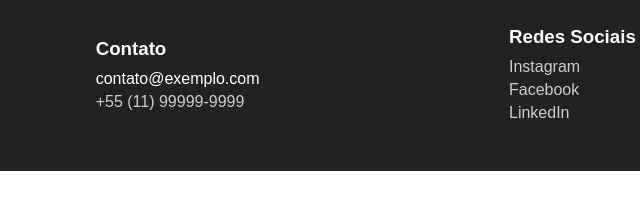
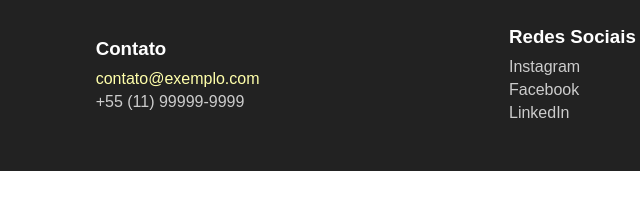
Before and after one commit to EduardoDias1902/Restaurante-sushi, a plain HTML site: page index.html in a window 1280 px wide. In both pictures the pointer is over the link "contato@exemplo.com". Shown: the part 472-682 px from the top of the page, 31-671 px from the left. Drawn offline with Linux system fonts and the light colour scheme.

Commit message:
commit inicial

```diff
--- a/style.css
+++ b/style.css
@@ -61,5 +61,5 @@ img{
     }
 
     .contatos a:hover {
-      color: #fff;
+      color: #ffa;
     }
```
